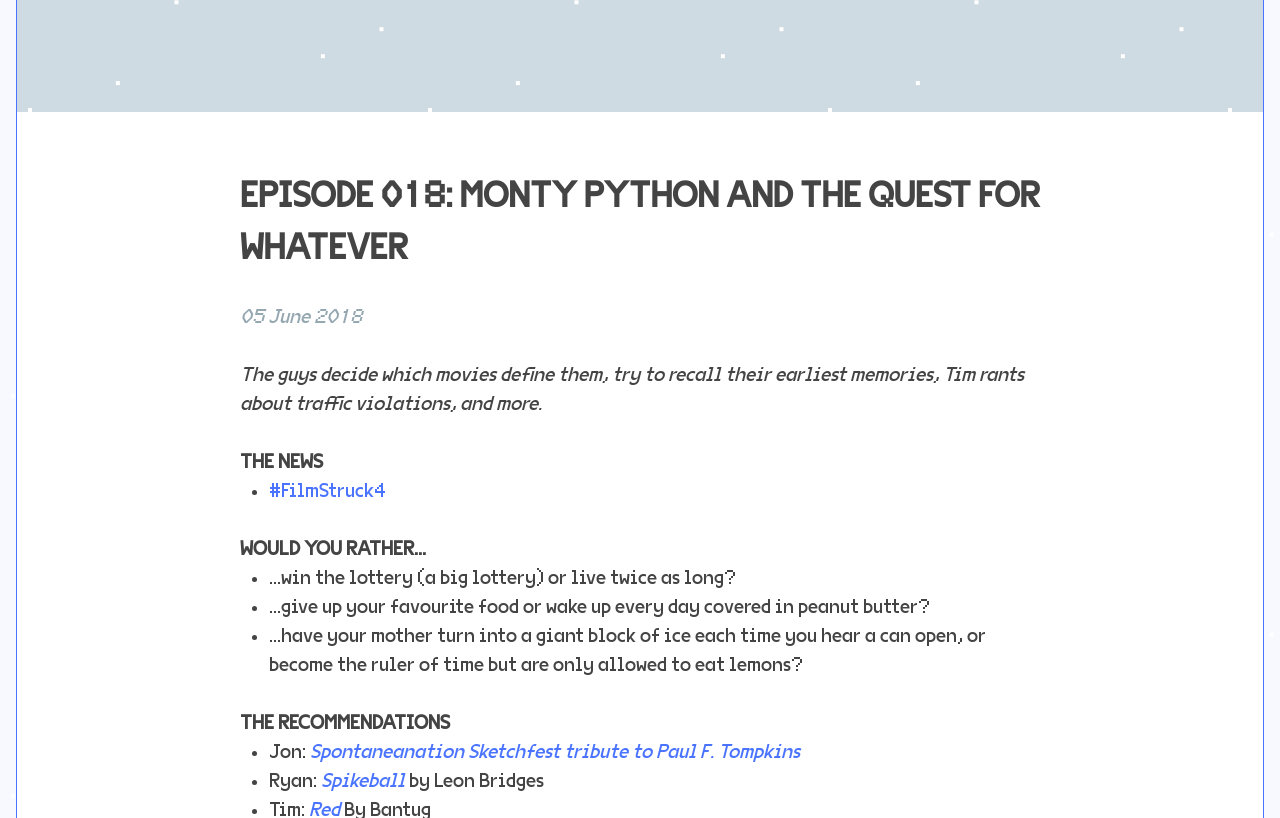
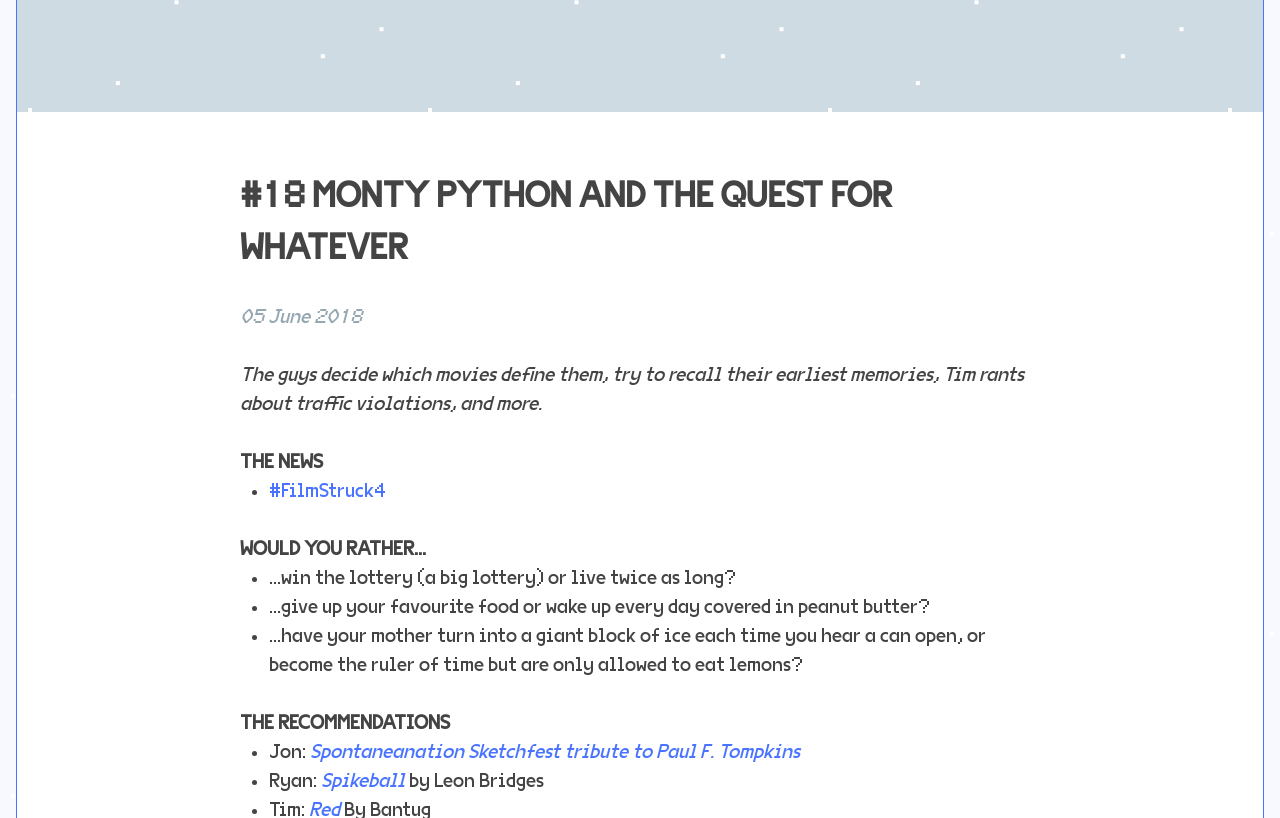
Before and after one commit to jondueck/whatevertown, a Jekyll site: the page built from _posts/2018-06-05-episode-018-which-movies-define-you.markdown, in a window 1280 px wide and 900 px high, scrolled down 307 px, cut to the strip 82-900 px from the top of the window. Built offline with Jekyll 4.4.1, drawn with Linux system fonts in a browser that asks for light colours; some web fonts are replaced; our own code applies the rules of GitHub Pages for plain Markdown files; comment, search, counter and statistics services are not loaded.

Commit message:
Updated Episode 018 Which Movies Define You

```diff
--- a/_posts/2018-06-05-episode-018-which-movies-define-you.markdown
+++ b/_posts/2018-06-05-episode-018-which-movies-define-you.markdown
@@ -1,5 +1,5 @@
 ---
-title: 'Episode 018: Monty Python and the Quest for Whatever'
+title: "#18 Monty Python and the Quest for Whatever"
 date: 2018-06-05 21:53:00 -05:00
 author: Whatevertown
 file: https://s3.ca-central-1.amazonaws.com/lodgment-remark-slipshod/018.mp3
```
